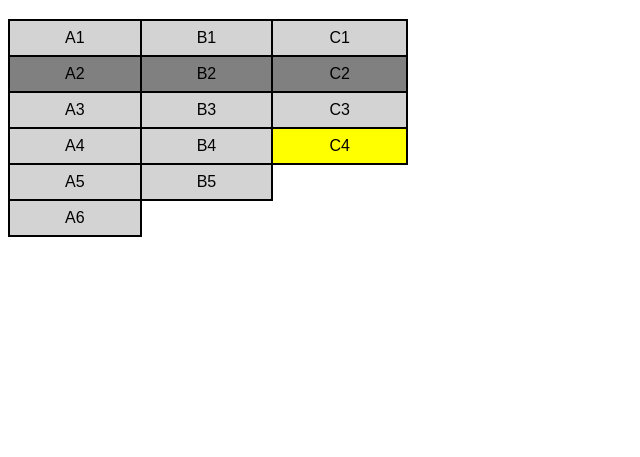
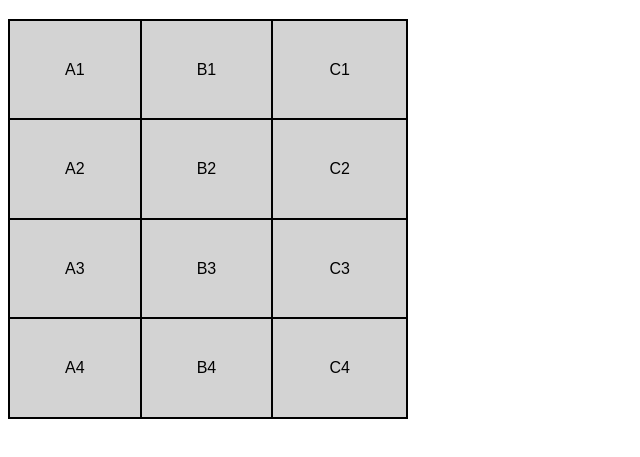
Before and after one commit to LuizGiehl/HTML-CSS, a plain HTML site: page ex023/tabela001.html in a window 1280 px wide. Shown: the part 61-518 px from the top of the page, without its empty margins (0-640 px from the left). Drawn offline with Linux system fonts and the light colour scheme.

Commit message:
Update tabela001.html

```diff
--- a/ex023/tabela001.html
+++ b/ex023/tabela001.html
@@ -12,25 +12,24 @@
         table{
             border-collapse: collapse;
             width: 400px;
+            height: 400px;
         }
 
         tr{
             background-color: lightgray;
         }
 
-        tr.linha{
-            background-color: gray;
-        }
-
         td{
             border: 2px solid black;
             padding: 8px;
             text-align: center;
+            vertical-align: middle;
         }
 
-        td#dado{
-            background-color: yellow;
+        .numero{
+            text-align: right;
         }
+
     </style>
 </head>
 <body>
@@ -42,7 +41,7 @@
             <td>C1</td>
         </tr>
 
-        <tr class="linha">
+        <tr>
             <td>A2</td>
             <td>B2</td>
             <td>C2</td>
@@ -57,16 +56,8 @@
         <tr>
             <td>A4</td>
             <td>B4</td>
-            <td id="dado">C4</td>
+            <td>C4</td>
         </tr>
-
-        <tr>
-            <td>A5</td>
-            <td>B5</td>
-        </tr>
-
-        <tr>
-            <td>A6</td>
         </tr>
     </table>
 </body>
```
